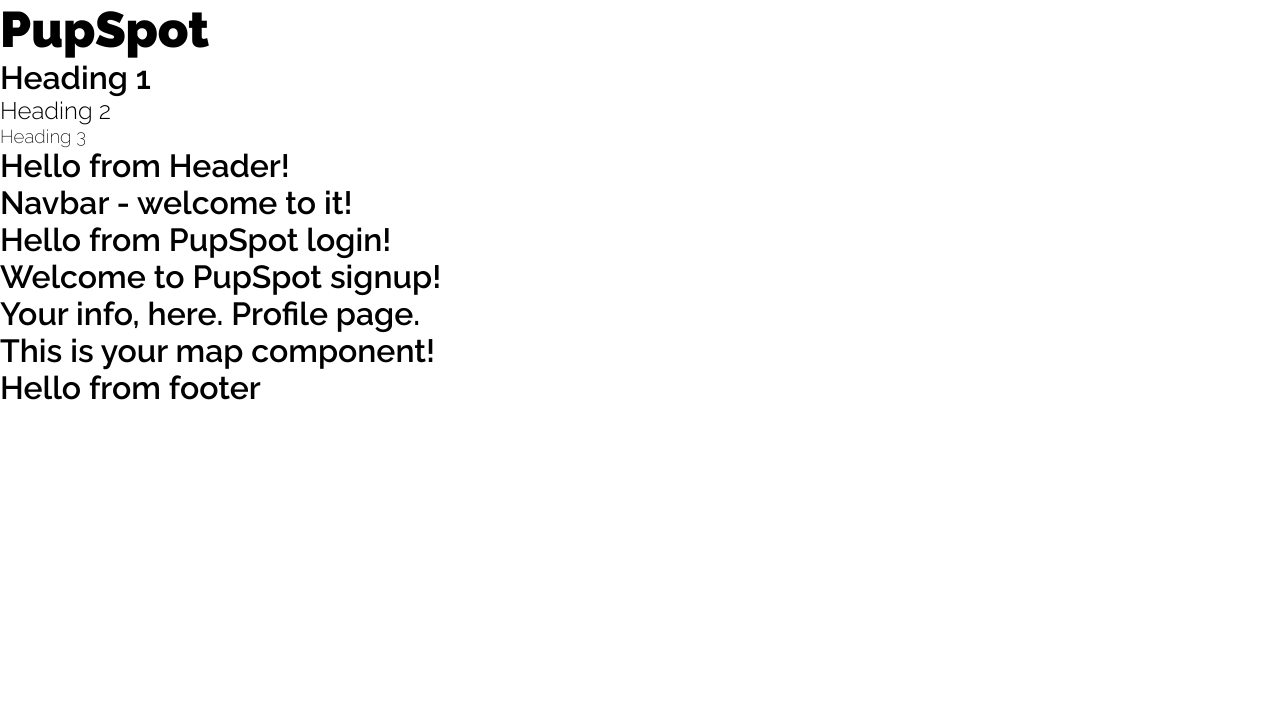
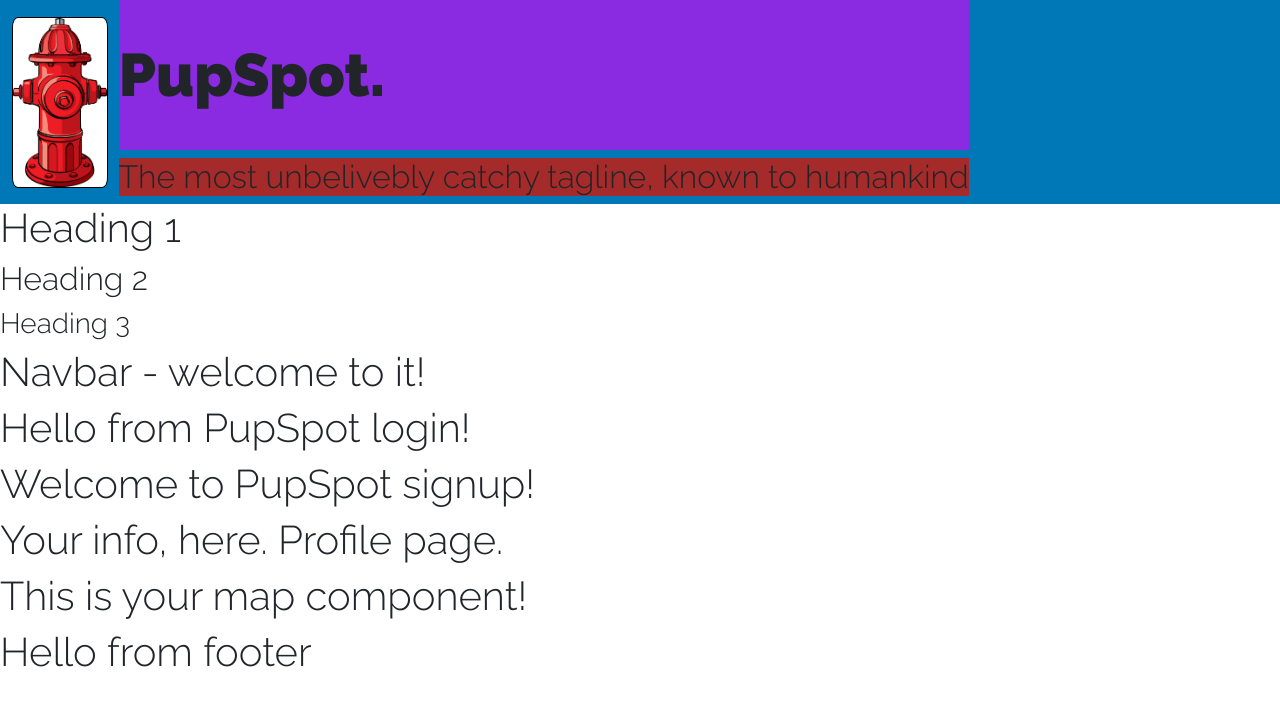
Before and after one commit to davelandey/pupspot, a React (Create React App) app in the folder client/: page / in a window 1280 px wide. Shown: the top 706 px of the page. Built offline with nearby package versions, Linux system fonts and the light colour scheme.

Commit message:
Header component build initiated

```diff
--- a/client/package.json
+++ b/client/package.json
@@ -6,6 +6,9 @@
     "@testing-library/jest-dom": "^5.16.5",
     "@testing-library/react": "^13.4.0",
     "@testing-library/user-event": "^13.5.0",
+    "bootstrap": "^5.2.2",
+    "install": "^0.13.0",
+    "npm": "^8.19.2",
     "react": "^18.2.0",
     "react-dom": "^18.2.0",
     "react-router": "^6.4.1",
--- a/client/public/index.html
+++ b/client/public/index.html
@@ -24,7 +24,7 @@
       work correctly both with client-side routing and a non-root public URL.
       Learn how to configure a non-root public URL by running `npm run build`.
     -->
-    <title>React App</title>
+    <title>PupSpot.</title>
   </head>
   <body>
     <noscript>You need to enable JavaScript to run this app.</noscript>
--- a/client/src/App.css
+++ b/client/src/App.css
@@ -17,7 +17,9 @@
 .pupSpot-text {
   font-family: 'Raleway', sans-serif;
   font-weight: 900;
-  font-size: 50px;
+  font-size: 60px;
+  margin: none;
+  padding: none;
 }
 
 h1 {
--- a/client/src/App.jsx
+++ b/client/src/App.jsx
@@ -1,6 +1,6 @@
 import './App.css';
 import { Routes, Route, NavLink } from "react-router-dom";
-import Header from './components/Header';
+import Header from './components/Header/Header';
 import Navbar from './components/Navbar';
 import Signup from './components/Signup';
 import Login from './components/Login';
@@ -8,15 +8,15 @@ import Footer from './components/Footer';
 import Map from './components/Map';
 import Profile from './components/Profile';
 
+
 function App() {
   return (
     <div className="App">
-      <p className="pupSpot-text">PupSpot</p>
+      <Header />
       <h1>Heading 1</h1>
       <h2>Heading 2</h2>
       <h3>Heading 3</h3>
 
-      <Header />
       <Navbar />
       <Login />
       <Signup />
--- a/client/src/components/Header.jsx
+++ /dev/null
@@ -1,9 +0,0 @@
-const Header = (props) => {
-    return (
-    <>
-    <h1>Hello from Header!</h1>
-    </>
-    );
-}
-
-export default Header;
--- /dev/null
+++ b/client/src/components/Header/Header.css
@@ -0,0 +1,45 @@
+.header-bar{
+    background-color: #0077B6;
+}
+
+.headerCol1{
+    align-self: center;
+}
+
+.pupSpot-text{
+    text-align: left;
+    line-height:2.5em;
+    padding: none;
+    margin: none;
+    background-color: blueviolet;
+
+}
+
+.hydrant{
+    line-height:2.5em;
+    width: 6rem;
+    border: 0.1rem solid black;
+    border-radius: 6%;
+    align-content: center;
+    align-items: center;
+    align-self: center;
+    background-color: orange;
+}
+
+.hydrant:hover{
+    width: 6.2em;
+}
+
+.pupSpot-text:hover{
+    text-shadow: 2px 2px 4px white;
+}
+
+.headerTagLine{
+text-align: center;
+padding: none;
+margin: none;
+background-color: brown;
+}
+.headerTagLine:hover{
+    font-style:oblique;
+}
--- /dev/null
+++ b/client/src/components/Header/Header.jsx
@@ -0,0 +1,24 @@
+import React from "react";
+import "./Header.css";
+import { NavLink, Container, Row, Col } from "reactstrap";
+const fireHydrant = require("../../images/Fire-Hydrant.jpeg");
+
+const Header = (props) => {
+  return (
+    <>
+      <Container className="header-bar" fluid>
+        <Row>
+          <Col className ="headerCol1" xs="1">
+          <NavLink to='/'> <img className="hydrant" src={fireHydrant} alt="A cartoon fire hydrant"/></NavLink>
+          </Col>
+          <Col xs="auto">
+            <h1 className="pupSpot-text">PupSpot.</h1>
+            <h2 className="headerTagLine">The most unbelivebly catchy tagline, known to humankind</h2>
+          </Col>
+        </Row>
+      </Container>
+    </>
+  );
+};
+
+export default Header;
--- a/client/src/index.js
+++ b/client/src/index.js
@@ -3,6 +3,7 @@ import ReactDOM from 'react-dom/client';
 import './index.css';
 import App from './App';
 import reportWebVitals from './reportWebVitals';
+import 'bootstrap/dist/css/bootstrap.min.css';
 
 const root = ReactDOM.createRoot(document.getElementById('root'));
 root.render(
```
Also changed, not shown: client/src/images/Fire-Hydrant.jpeg (added), 1 other file (tests, documents, lock files or other folders).
